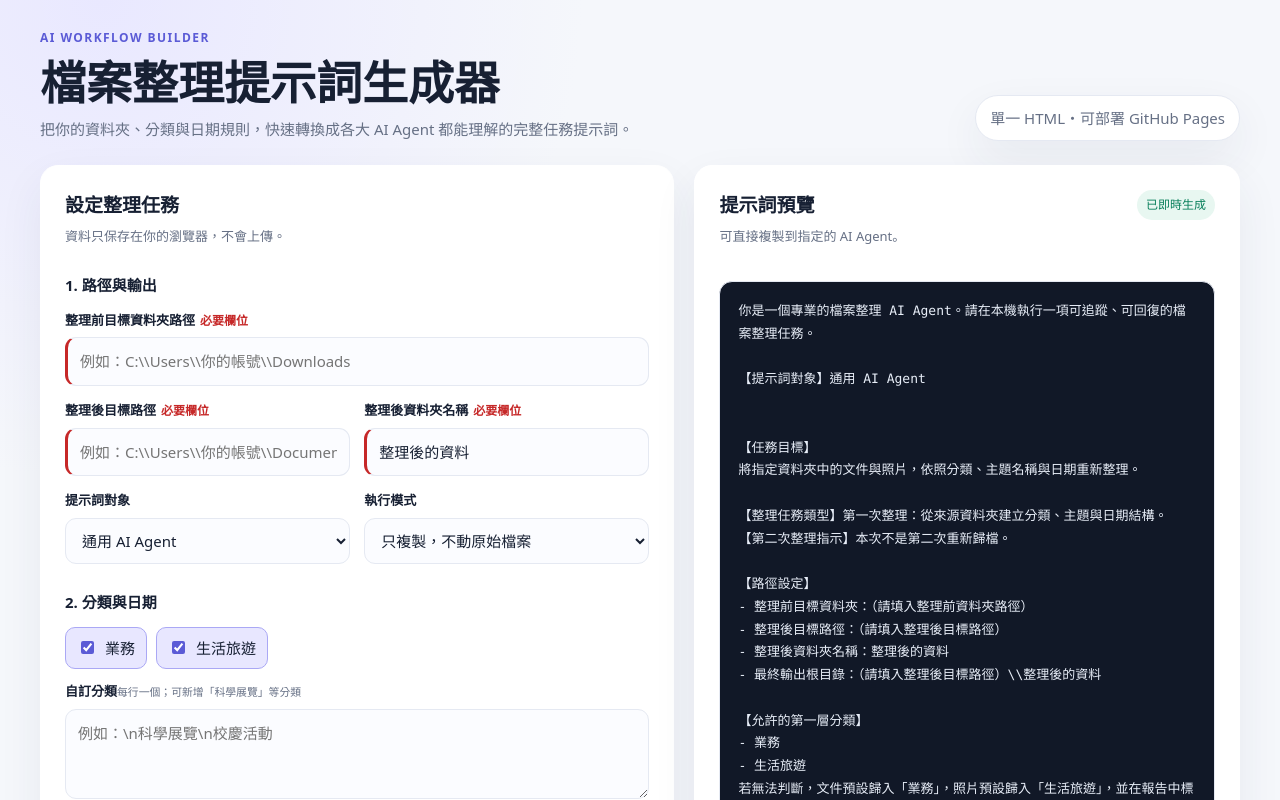
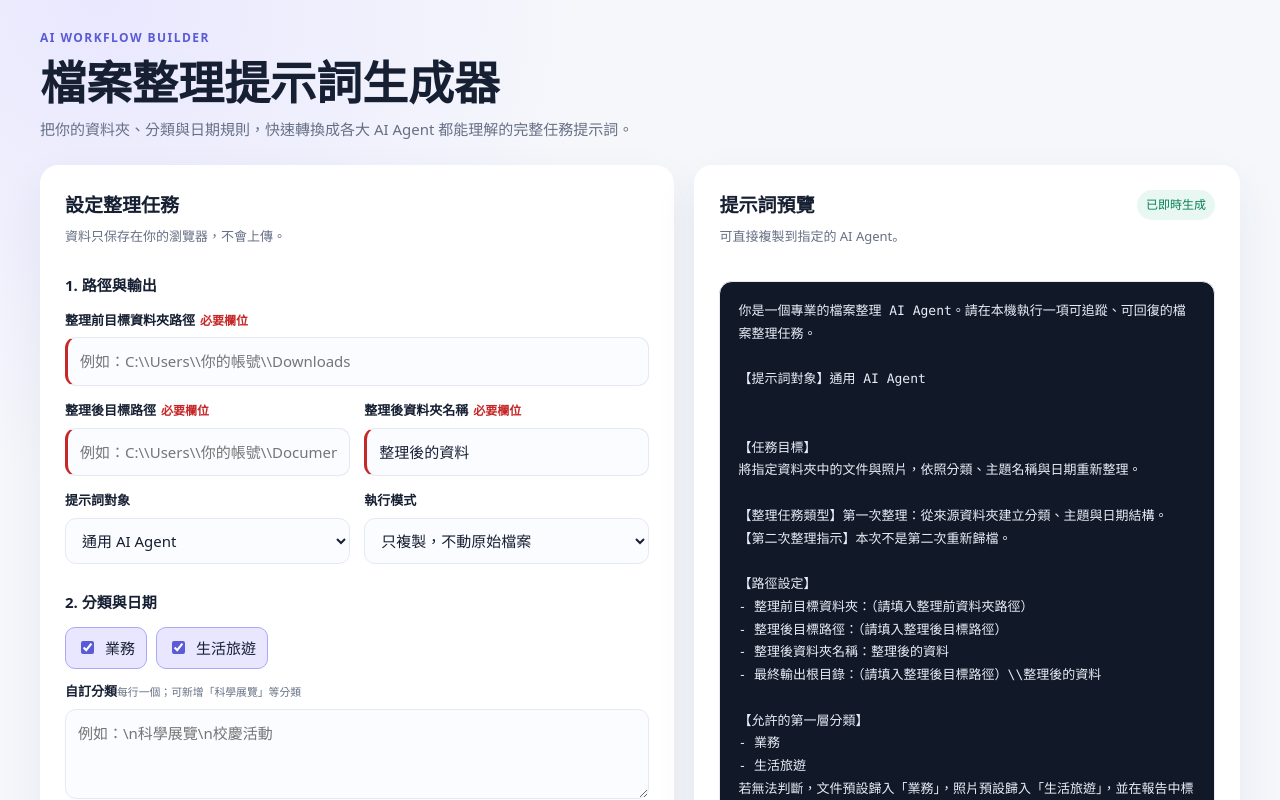
Before and after one commit to denny2003106-masai/file-organization-prompt-generator, a plain HTML site: page index.html in a window 1280 px wide. Shown: the top 800 px of the page. Drawn offline with Linux system fonts and the light colour scheme.

Commit message:
Remove deployment badge from page title

```diff
--- a/index.html
+++ b/index.html
@@ -16,7 +16,7 @@
 </head>
 <body>
 <main class="shell">
-<header class="hero"><div><div class="eyebrow">AI WORKFLOW BUILDER</div><h1>檔案整理提示詞生成器</h1><p>把你的資料夾、分類與日期規則，快速轉換成各大 AI Agent 都能理解的完整任務提示詞。</p></div><div class="badge">單一 HTML・可部署 GitHub Pages</div></header>
+<header class="hero"><div><div class="eyebrow">AI WORKFLOW BUILDER</div><h1>檔案整理提示詞生成器</h1><p>把你的資料夾、分類與日期規則，快速轉換成各大 AI Agent 都能理解的完整任務提示詞。</p></div></header>
 <section class="layout">
 <form class="panel" id="builder">
 <h2>設定整理任務</h2><p class="hint">資料只保存在你的瀏覽器，不會上傳。</p>
```
